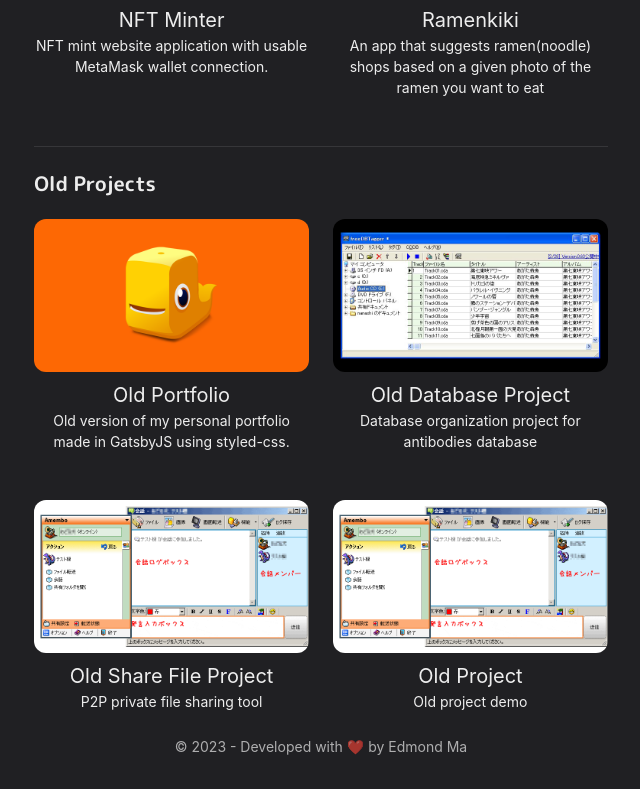
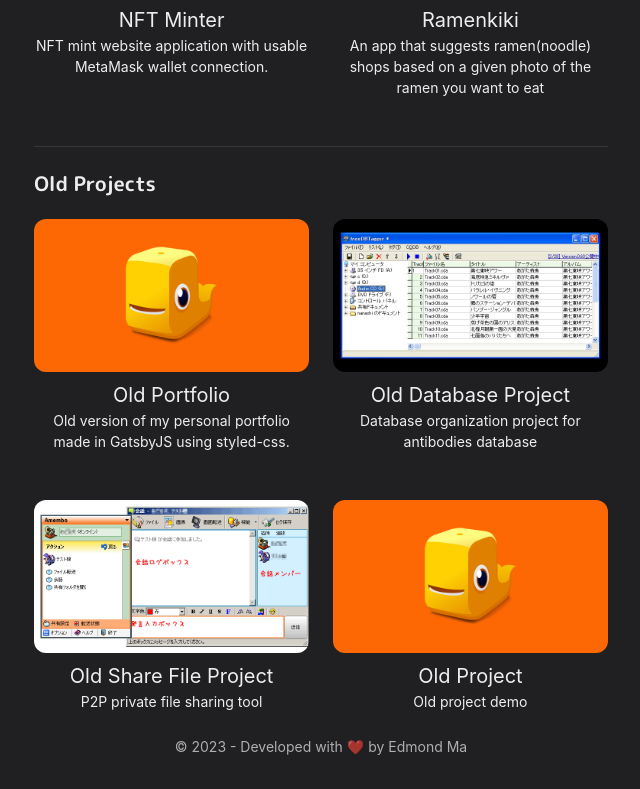
Before and after one commit to edjunma/edmondma.dev-v1, a Next.js app: page /projects in a window 1280 px wide. Shown: the part 585-1374 px from the top of the page, without its empty margins (319-959 px from the left). Built offline with nearby package versions, Linux system fonts and the light colour scheme.

Commit message:
small change to glare hover effect on project thumbnails

```diff
--- a/components/grid-item.js
+++ b/components/grid-item.js
@@ -32,13 +32,13 @@ export const WorkGridItem = ({ children, id, title, thumbnail }) => (
     >
       <Tilt
         className="parallax-effect-glare-scale"
-        perspective={500}
+        perspective={1000}
         glareEnable={true}
         glareMaxOpacity={0.8}
         glarePosition='all'
-        glareBorderRadius='10px'
-        scale={1.1}
-        transitionSpeed={2500}
+        glareBorderRadius='12px'
+        scale={1.08}
+        transitionSpeed={8000}
         tiltEnable={false}
         >
       <Image
--- a/pages/projects.js
+++ b/pages/projects.js
@@ -51,7 +51,7 @@ const Projects = () => (
         </SimpleGrid>
 
 {/* Old Projects */}
-        <Section delay={0.4}>
+        <Section delay={0.3}>
         <Divider my={6} />
 
           <Heading as="h3" fontSize={20} mb={4}>
@@ -80,7 +80,7 @@ const Projects = () => (
           </WorkGridItem>
         </Section>
         <Section delay={0.6}>
-          <WorkGridItem id="camembo" title="Old Project" thumbnail={thumbAmembo}>
+          <WorkGridItem id="camembo" title="Old Project" thumbnail={thumbPichu2}>
             Old project demo
           </WorkGridItem>
         </Section>
```
